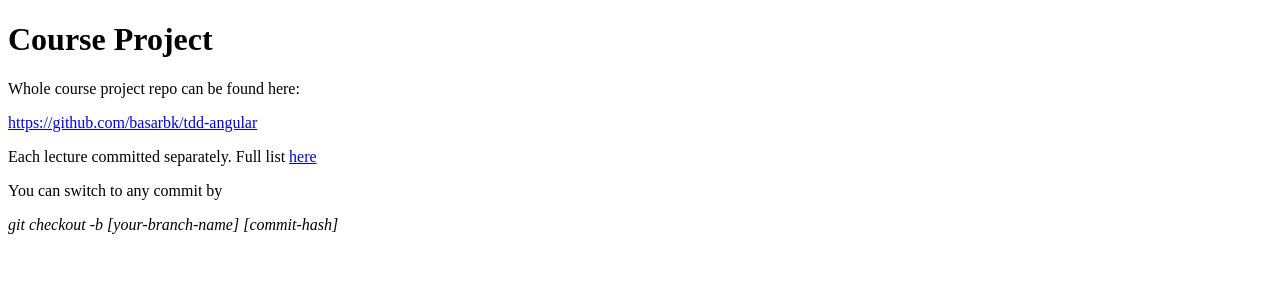
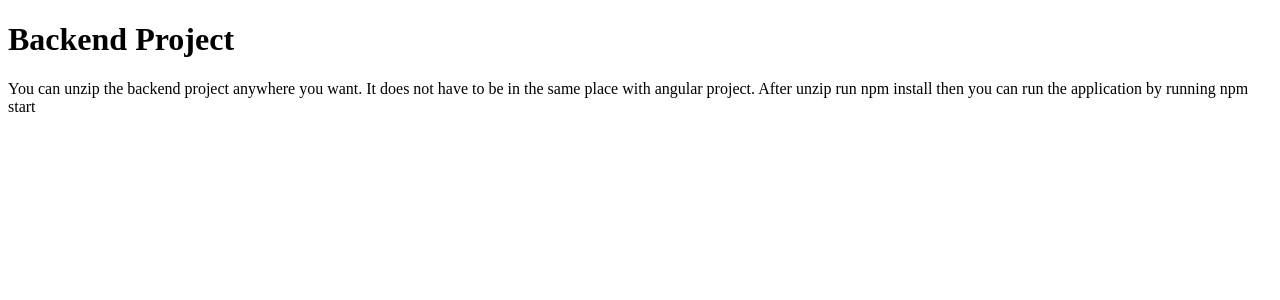
Before and after one commit to liteninkiran/basar-buyukkahraman-angular-with-tdd, an Angular app: page / in a window 1280 px wide. Shown: the top 300 px of the page. Built offline with nearby package versions, Linux system fonts and the light colour scheme.

Commit message:
007 - Backend Project

```diff
--- a/src/app/app.component.html
+++ b/src/app/app.component.html
@@ -1,7 +1,8 @@
-<h1>Course Project</h1>
+<h1>Backend Project</h1>
 
-<p>Whole course project repo can be found here:</p>
-<a href="https://github.com/basarbk/tdd-angular" target="_blank">https://github.com/basarbk/tdd-angular</a>
-<p>Each lecture committed separately. Full list <a href="https://github.com/basarbk/tdd-angular/commits/main" target="_blank">here</a></p>
-<p>You can switch to any commit by</p>
-<p style="font-style: italic;">git checkout -b [your-branch-name] [commit-hash]</p>
+<p>
+    You can unzip the backend project anywhere you want. It does
+    not have to be in the same place with angular project. After
+    unzip run npm install then you can run the application by
+    running npm start
+</p>
```
